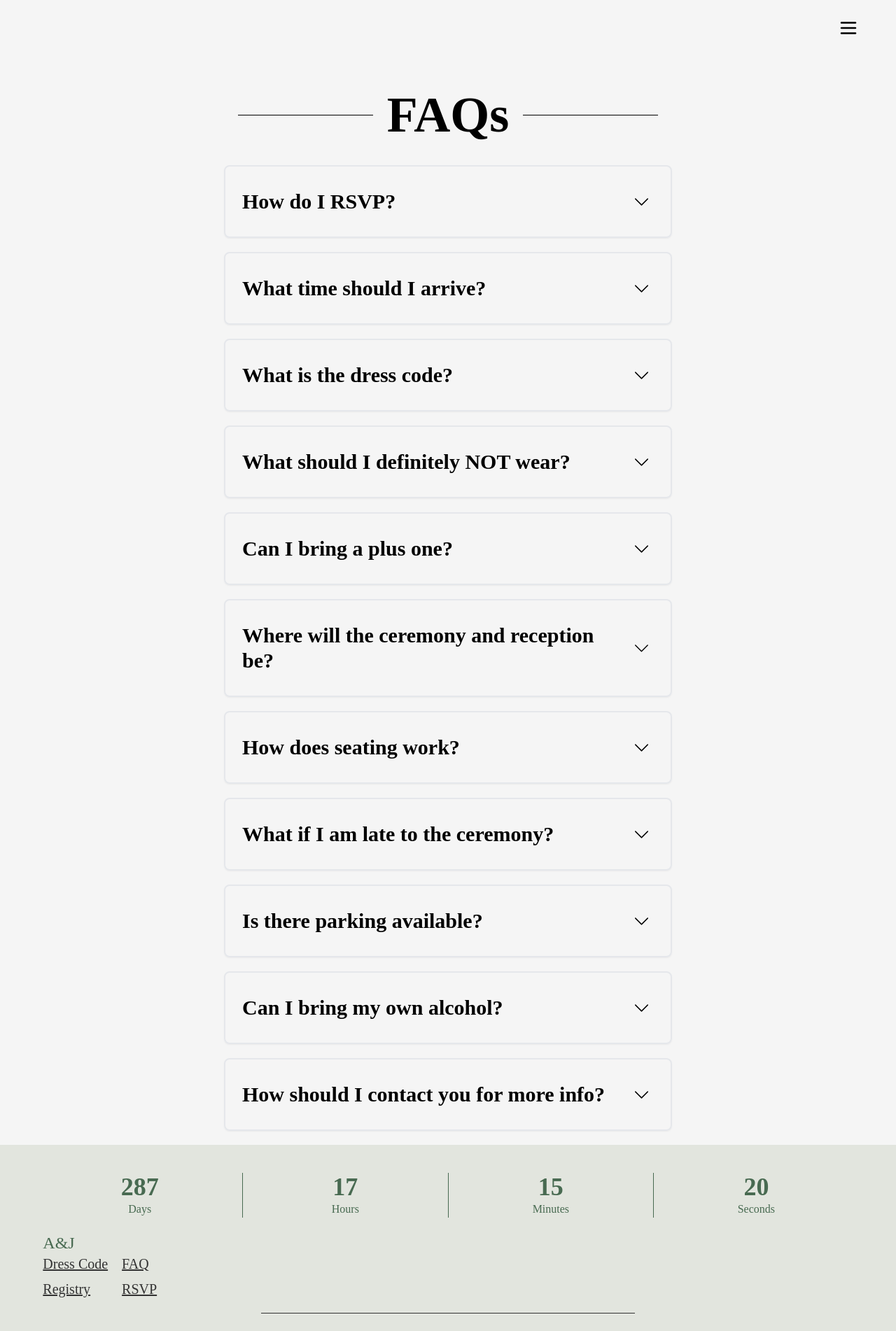
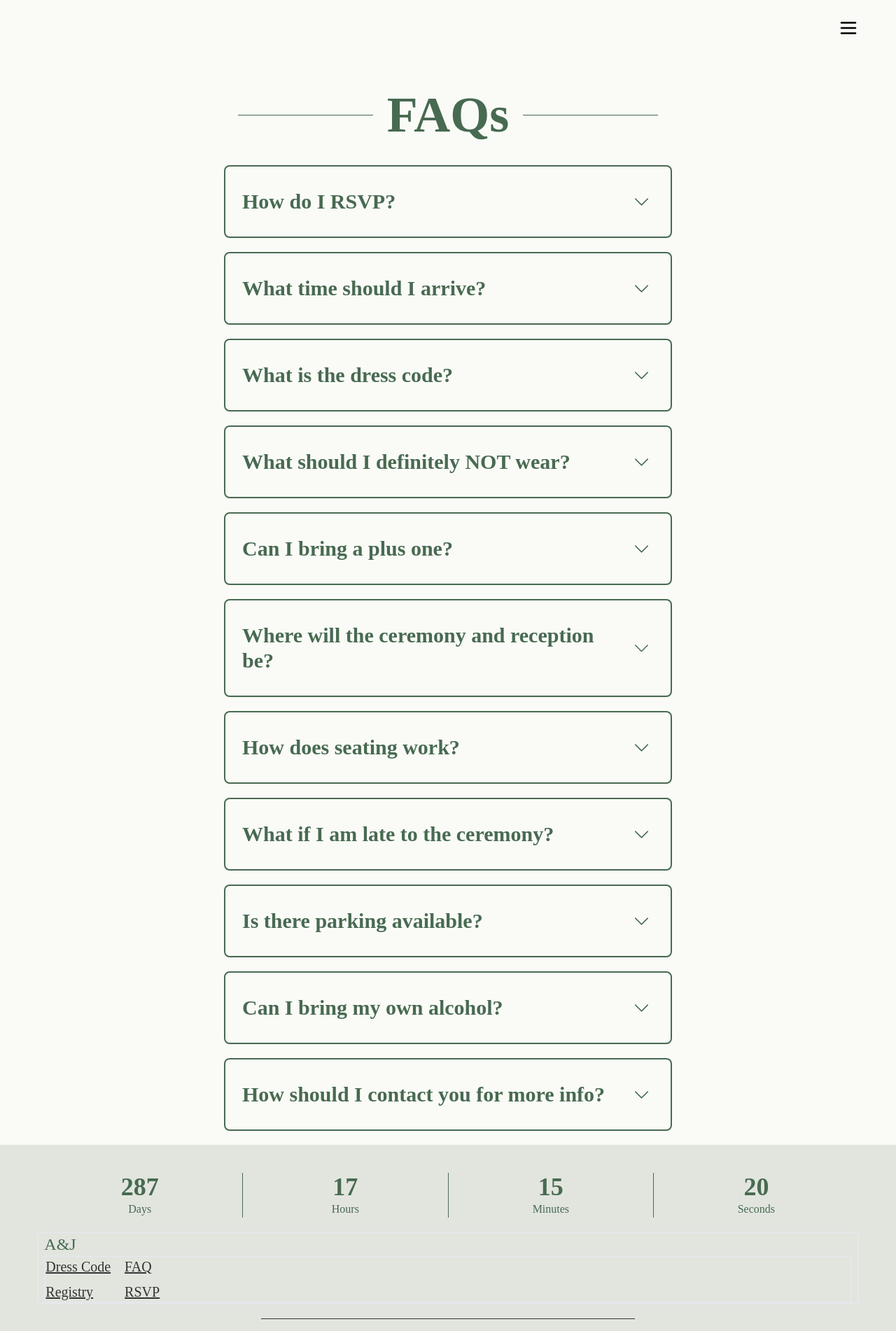
Before and after one commit to matthew-beep/wedding-v2, a Next.js app in the folder wedding-v2/: page /faq in a window 1280 px wide. Shown: the top 1902 px of the page at 70% size. Built offline with nearby package versions, Linux system fonts and the light colour scheme; a web font is replaced by a local one.

Commit message:
changing faq colors

```diff
--- a/wedding-v2/src/app/faq/collapsible.tsx
+++ b/wedding-v2/src/app/faq/collapsible.tsx
@@ -33,7 +33,7 @@ const Collapsible: React.FC<CollapsibleProps> = ({ question }) => {
         transform: 'rotate(-180deg)'
       })
       header.start({
-        backgroundColor: 'rgba(229,231,235, 1)'
+        backgroundColor: 'rgba(226,229,222, 1)'
       })
     } else {
       setOpen(false);
@@ -41,7 +41,7 @@ const Collapsible: React.FC<CollapsibleProps> = ({ question }) => {
         transform: 'rotate(0deg)'
       })
       header.start({
-        backgroundColor: 'rgba(229,231,235, 0)'
+        backgroundColor: 'rgba(226,229,222, 0)'
       })
     }
   }
@@ -63,7 +63,7 @@ const Collapsible: React.FC<CollapsibleProps> = ({ question }) => {
 
   return (
     <motion.div
-      className="flex flex-col font-canto text-black border sm:border-2 rounded-lg mb-5 border-gray-200 w-full cursor-pointer shadow-sm"
+      className="flex flex-col font-canto text-black border sm:border-2 rounded-lg mb-5 border-[#486A51] w-full cursor-pointer shadow-sm overflow-hidden"
     >
       <motion.div
         className='flex items-center justify-between py-5 px-3 lg:py-8 lg:px-6' onClick={handleClick}
@@ -75,7 +75,7 @@ const Collapsible: React.FC<CollapsibleProps> = ({ question }) => {
           () => {
             if (!opened) {
               header.start({
-                backgroundColor: 'rgba(229,231,235, 1)'
+                backgroundColor: 'rgba(226,229,222, 1)'
               })
             }
           }
@@ -84,14 +84,14 @@ const Collapsible: React.FC<CollapsibleProps> = ({ question }) => {
           () => {
             if (!opened) {
               header.start({
-                backgroundColor: 'rgba(229,231,235, 0)'
+                backgroundColor: 'rgba(226,229,222, 0)'
               })
             }
           }
         }
 
       >
-        <h2 className='font-bold text-xl sm:text-2xl xl:text-3xl'>
+        <h2 className='font-bold text-xl sm:text-2xl xl:text-3xl text-[#486A51]'>
           {q}
         </h2>
         <motion.div
@@ -101,7 +101,7 @@ const Collapsible: React.FC<CollapsibleProps> = ({ question }) => {
             backgroundColor: 'rgba(0, 0, 0, 0.2)'
           }}
         >
-          <ChevronDown size={35} strokeWidth={1} className="w-full h-full text-xl cursor-pointer" />
+          <ChevronDown size={35} strokeWidth={1} color="#486A51" className="w-full h-full text-xl cursor-pointer" />
         </motion.div>
       </motion.div>
       <AnimatePresence>
--- a/wedding-v2/src/app/faq/faq.tsx
+++ b/wedding-v2/src/app/faq/faq.tsx
@@ -84,19 +84,10 @@ const FAQ: React.FC<FAQProps> = ({ }) => {
       a: "If you still have any questions that are not answered here, please feel free to call or text Anita or Jesus! We appreciate you taking the time to read this through and hope this can alleviate any questions/concerns."
     }
   ]
-  // className="h-full w-full z-0 flex justify-center text-black font-canto"
-  /*
-    style={{
-      backgroundImage: `linear-gradient(to bottom, rgba(0, 0, 0, .75) 0%, rgba(0, 0, 0, 0.15) 30%), url(${banner.src})`,
-      backgroundSize: "cover",
-      backgroundPosition: "center",
-      height: "100%",
-      width: "100%",
-    }}
-  */
+
   return (
-    <div className="relative bg-[#f5f5f5]">
-      <section className="min-h-svh sm:min-h-screen h-auto relative flex flex-col  items-center">
+    <div className="relative bg-[#FAFBF7]">
+      <section className="min-h-svh sm:min-h-screen h-auto relative flex flex-col items-center">
         <div className="h-auto border-gray-700 w-full flex pt-32 pb-4 xl:pt-32">
             <div
               className="h-full w-full z-0 flex justify-center text-black font-canto"
@@ -107,9 +98,9 @@ const FAQ: React.FC<FAQProps> = ({ }) => {
                 initial="hidden"
                 animate="show"
               >
-                <hr className='h-px flex-grow border-black'/>
-                <h2 className='mx-5'>FAQs</h2>
-                <hr className='h-px flex-grow border-black'/>
+                <hr className='h-px flex-grow border-[#486A51]'/>
+                <h2 className='mx-5 text-[#486A51]'>FAQs</h2>
+                <hr className='h-px flex-grow border-[#486A51]'/>
               </motion.div>
             </div>
         </div>
--- a/wedding-v2/src/app/footer.tsx
+++ b/wedding-v2/src/app/footer.tsx
@@ -12,9 +12,9 @@ const Footer: React.FC<FooterProps> = ({  }) => {
   return (
     <footer className= "bg-[#E2E5DE] font-canto flex flex-col min-h-54 py-10 text-[#486A51] flex flex-col gap-5 items-center justify-center">
       <Timer />
-      <section className='flex flex-col items-start w-11/12 px-2'>
+      <section className='flex flex-col items-start w-11/12 px-2 border-2'>
         <h2 className='w-full text-2xl'>A&J</h2>
-        <div className='flex gap-5 text-[#333333] text-xl'>
+        <div className='flex gap-5 text-[#333333] text-xl border-2 w-full'>
           <div className='flex flex-col gap-2'>
             <Link href="/dresscode" className='underline'>Dress Code</Link>
             <Link href="https://www.amazon.com/wedding/share/anitajesusregistry" target='_blank' className='underline'>Registry</Link>
--- a/wedding-v2/src/app/landingNew.tsx
+++ b/wedding-v2/src/app/landingNew.tsx
@@ -1,7 +1,7 @@
 'use client'
 import Image from "next/image";
 import React from 'react';
-import {useEffect, useRef} from 'react'
+import {useEffect, useRef, useState} from 'react'
 import {motion, useScroll, easeInOut, useMotionValueEvent, useAnimationControls} from 'framer-motion'
 import rsvp from './img/rsvp.jpg';
 import video from './img/video.mp4';
@@ -9,7 +9,7 @@ import photo1 from './img/mainpage-horizontalscroll1.JPG';
 import photo2 from './img/mainpage-horizontalscroll2.JPG';
 import photo3 from './img/mainpage-horizontalscroll3.JPG';
 import Link from 'next/link';
-import { ExternalLink } from 'lucide-react';
+import { ExternalLink, X } from 'lucide-react';
 
 
 
@@ -20,6 +20,7 @@ interface LandingProps {
 const Landing: React.FC<LandingProps> = ({ large }) => {
   const ref = useRef<HTMLDivElement | null>(null);
   const sectionRef = useRef<HTMLDivElement | null>(null);
+  const [modal, setModal] = useState<boolean>(false);
   const textAnimation = useAnimationControls();
   const { scrollYProgress: end } = useScroll({
     target: ref,
@@ -198,7 +199,7 @@ const Landing: React.FC<LandingProps> = ({ large }) => {
       </section>
       <section className="font-canto bg-[#FAFBF7] flex flex-col gap-12 px-5">
         <section
-          className="h-screen w-full font-canto flex flex-col text-[#333333] gap-12 relative z-10 pt-12"
+          className="h-auto w-full font-canto flex flex-col text-[#333333] gap-12 relative z-10 py-12"
           id="details"
         >
           <div>
@@ -301,14 +302,13 @@ const Landing: React.FC<LandingProps> = ({ large }) => {
               I&apos;LL BE THERE
             </button>
           </Link>
-          <hr className="bg-[#333333] w-1/4 mt-10 mx-auto h-0.5"/>
         </section>
-        <section className="flex flex-col">
+        <section className="flex flex-col relative">
           <h1 className="text-3xl lg:text-5xl text-[#486A51]">ANITA & JESUS</h1>
           <h2 className="text-[#919191] lg:text-2xl">Bride & Groom</h2>
-          <div className="flex gap-5 overflow-x-scroll scrollbar-hide w-full ">
+          <div className="flex gap-5 overflow-x-scroll scrollbar-hide w-full">
             <motion.div
-              className="min-w-80 aspect-square"
+              className="min-w-80 md:min-w-96 aspect-square lg:shrink-0 lg:w-[30rem]"
               initial={{ opacity: 0 }}
               whileInView={{ opacity: 1 }}
               transition={{
@@ -326,7 +326,7 @@ const Landing: React.FC<LandingProps> = ({ large }) => {
               />
             </motion.div>
             <motion.div
-              className="min-w-80 aspect-square"
+              className="min-w-80 md:min-w-96 aspect-square lg:aspect-auto lg:shrink-0 lg:w-[30rem]"
               initial={{ opacity: 0 }}
               whileInView={{ opacity: 1 }}
               transition={{
@@ -344,7 +344,7 @@ const Landing: React.FC<LandingProps> = ({ large }) => {
               />
             </motion.div>
             <motion.div
-              className="min-w-80 aspect-square"
+              className="min-w-80 md:min-w-96 aspect-square lg:aspect-auto lg:shrink-0 lg:w-[30rem]"
               initial={{ opacity: 0 }}
               whileInView={{ opacity: 1 }}
               transition={{
@@ -364,7 +364,7 @@ const Landing: React.FC<LandingProps> = ({ large }) => {
           </div>
         </section>
         <section
-          className="flex flex-col gap-5 py-5"
+          className="flex flex-col gap-8 py-12"
           id="rsvp"
         >
             <motion.div
@@ -394,7 +394,7 @@ const Landing: React.FC<LandingProps> = ({ large }) => {
               your response will help us in our planning. For more information please refer to our FAQs.
               Can&apos;t wait to celebrate this day with you there!
             </p>
-            <div className="flex flex-col gap-2">
+            <div className="flex flex-col gap-3">
               <Link href="/faq" className="w-full h-auto">
                 <button className="w-full h-full flex border py-2 items-center justify-center border-[#486A51] text-[#486A51] text-3xl rounded-full">
                   FAQ
```
